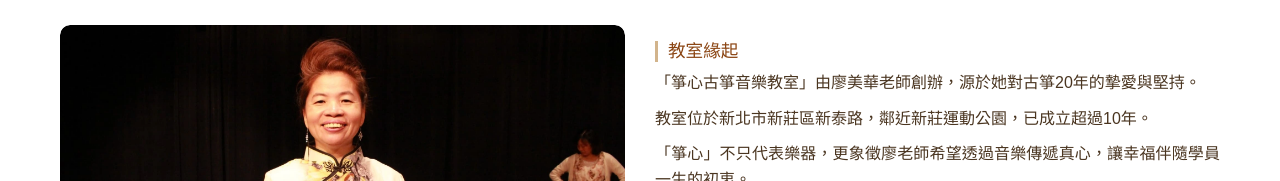
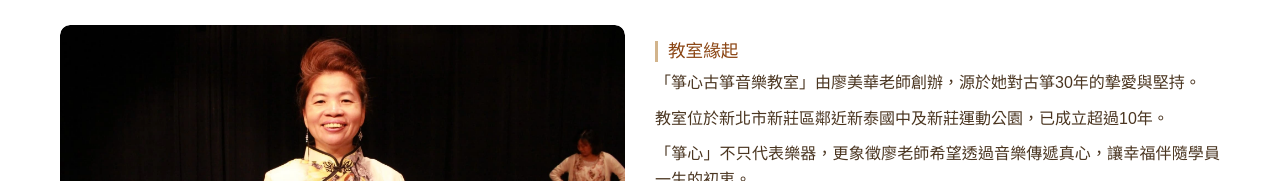
Before and after one commit to lidichu/GuzhengTrain, a plain HTML site: page index.html in a window 1280 px wide. Shown: the part 206-387 px from the top of the page. Drawn offline with nearby package versions, Linux system fonts and the light colour scheme.

Commit message:
更新文字

```diff
--- a/index.html
+++ b/index.html
@@ -180,8 +180,8 @@
 		</div>
         <div class="about-text">
 			<h3>教室緣起</h3>
-			<p>「箏心古箏音樂教室」由廖美華老師創辦，源於她對古箏20年的摯愛與堅持。</p>
-			<p>教室位於新北市新莊區新泰路，鄰近新莊運動公園，已成立超過10年。</p>
+			<p>「箏心古箏音樂教室」由廖美華老師創辦，源於她對古箏30年的摯愛與堅持。</p>
+			<p>教室位於新北市新莊區鄰近新泰國中及新莊運動公園，已成立超過10年。</p>
 			<p>「箏心」不只代表樂器，更象徵廖老師希望透過音樂傳遞真心，讓幸福伴隨學員一生的初衷。</p>
 			<h3>教學理念</h3>
 			<p>我們的教學理念是「<strong>因材施教，讓學習變成一種快樂</strong>」。</p>
```
